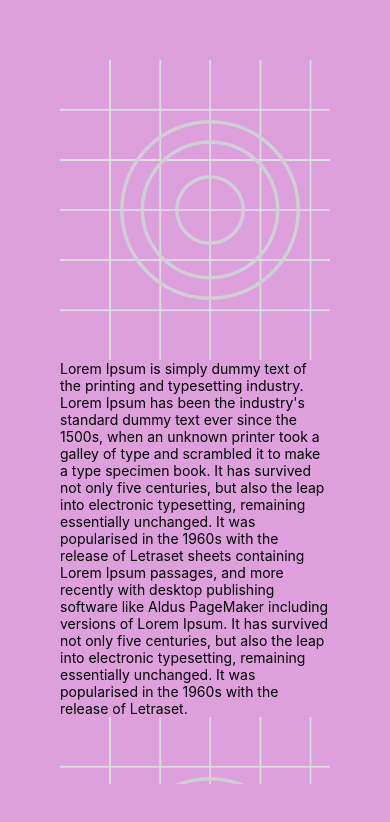
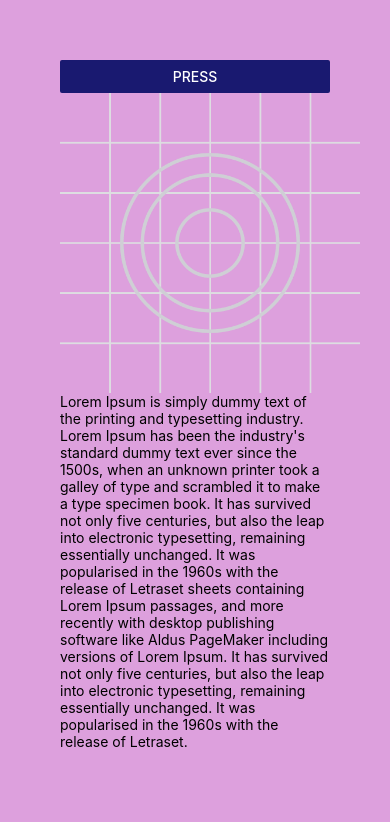
Before and after one commit to abhikumar18/Basics_React_Native, a React Native app in the folder HelloWorld/: screen / in a window 390 px wide. Shown: the top 822 px of the page. Built offline with nearby package versions, Linux system fonts and the light colour scheme.

Commit message:
Pressable

```diff
--- a/HelloWorld/App.js
+++ b/HelloWorld/App.js
@@ -1,12 +1,18 @@
-import { View,Text,Image,ScrollView } from "react-native";
+import { View,Text,Image,Button,Pressable } from "react-native";
 const logoImg = require("./assets/adaptive-icon.png")
 
 export default function App()
 {
   return (
   <View style={{flex:1,backgroundColor:"plum",padding:60}}>
-     <ScrollView>
+    <Button
+     title="Press"
+     onPress={()=>alert("Button Pressed")}
+     color="midnightblue"/>
+     <Pressable onPress={()=>console.log("Image Pressed")}>
        <Image source={logoImg} style={{width:300,height:300}}/>
+     </Pressable>
+     <Pressable onPress={()=>console.log("Text Pressed")}>
         <Text>Lorem Ipsum is simply dummy text of the printing and typesetting industry.
           Lorem Ipsum has been the industry's standard dummy text ever since the 1500s,
           when an unknown printer took a galley of type and scrambled it to make a type specimen book.
@@ -17,8 +23,7 @@ export default function App()
           It has survived not only five centuries, but also the leap into electronic typesetting,
           remaining essentially unchanged. It was popularised in the 1960s with the release of Letraset.
         </Text>
-         <Image source={logoImg} style={{width:300,height:300}}/>
-         </ScrollView>
+        </Pressable>
   </View>
   );
 }
```
Lines whose indentation alone changed are shown as unchanged.
